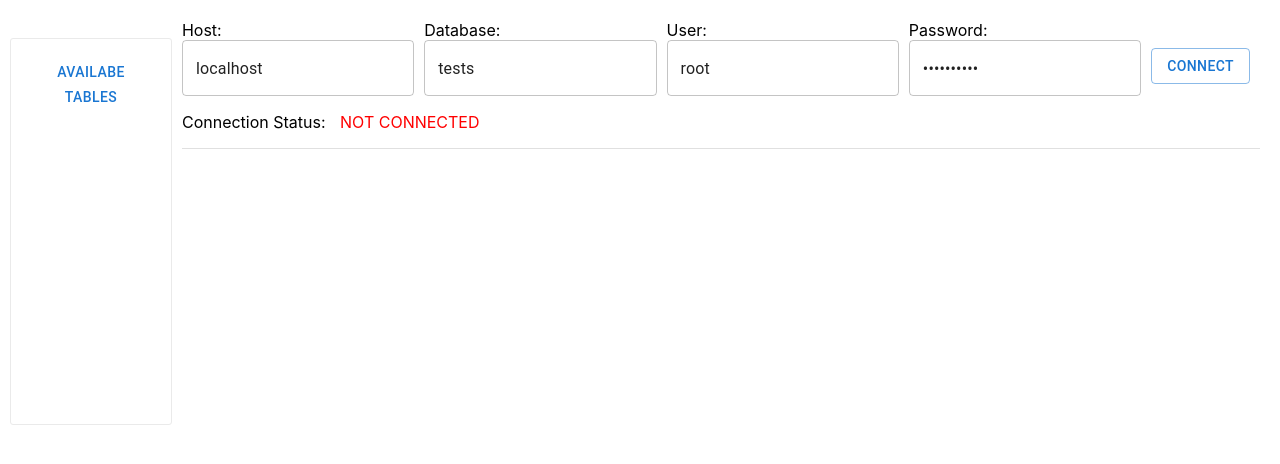
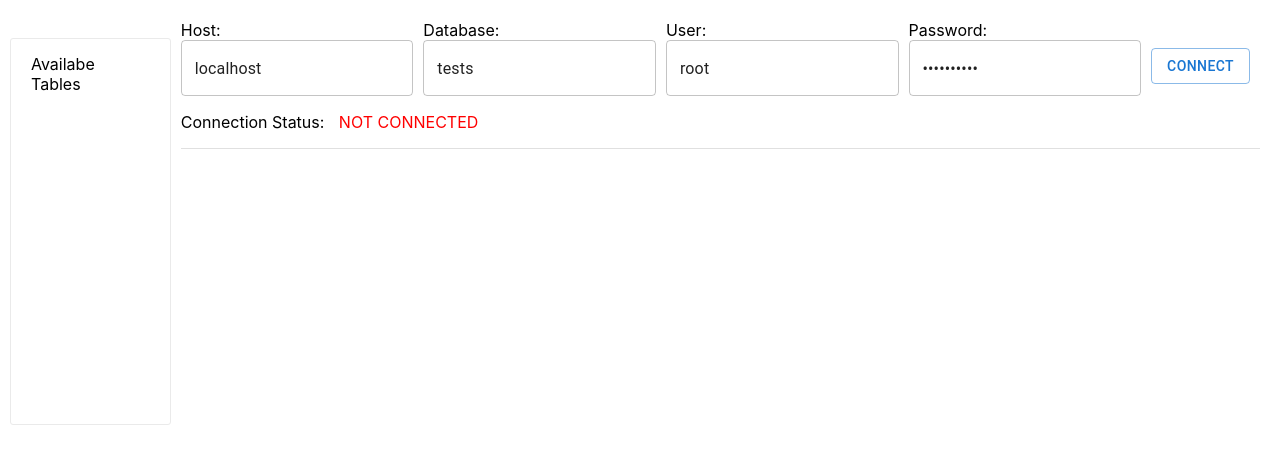
Before and after one commit to Tiinzzy/mysql-browser, a React (Create React App) app: page / in a window 1280 px wide. Shown: the top 464 px of the page. Built offline with nearby package versions, Linux system fonts and the light colour scheme.

Commit message:
function to class

```diff
--- a/src/front-end/GetSqlTables.js
+++ b/src/front-end/GetSqlTables.js
@@ -1,29 +1,33 @@
 import React from "react";
-import { useState } from 'react';
 
 import Box from '@mui/material/Box';
-import Button from '@mui/material/Button';
 
-import BackEndConnection from './BackEndConnection';
-const backend = BackEndConnection.INSTANCE();
+import { shared } from './shared';
 
-export default function GetSqlTables() {
-    const [sqlMsg, setSqlMsg] = useState('show tables');
-    const [tables, setTables] = useState(null);
+class GetSqlTables extends React.Component {
 
-    async function getSqlTables() {
-        let result = await backend.getSqlTables({ sqlMsg });
-        setTables(result.rows);
-        if (result.error) {
-            console.log(result.error);
+    constructor(props) {
+        super(props);
+        this.state = {
+        }
+        this.callGetSqlTables = this.callGetSqlTables.bind(this);
+        shared.callGetSqlTables = this.callGetSqlTables;
+    }
+
+    callGetSqlTables(message) {
+        if (message.action === 'available-tables') {
+            this.setState({ tables: message.data });
         }
     }
 
+    render() {
         return (
-        <Box styel={{ display: 'flex' }}>
-            <Button style={{ marginTop: 15, marginLeft: 15, marginRight: 15 }} variant="text" onClick={() => getSqlTables()}>Availabe Tables</Button>
-            {tables !== null && tables.map((e, i) =>
-                <ul key={i}>
+
+            <>
+                <Box style={{ paddingTop: 15, paddingLeft: 20, paddingRight: 30 }}>
+                    Availabe Tables
+                    {this.state.tables && this.state.tables.map((e, i) =>
+                        < ul key={i} >
                             {Object.values(e).map((val, j) => (
                                 <li key={j}>{val}
                                 </li>
@@ -31,6 +35,8 @@ export default function GetSqlTables() {
                         </ul>
                     )}
                 </Box>
+            </>
         );
-
-};
+    }
+}
+export default GetSqlTables;
```
Lines whose indentation alone changed are shown as unchanged.
